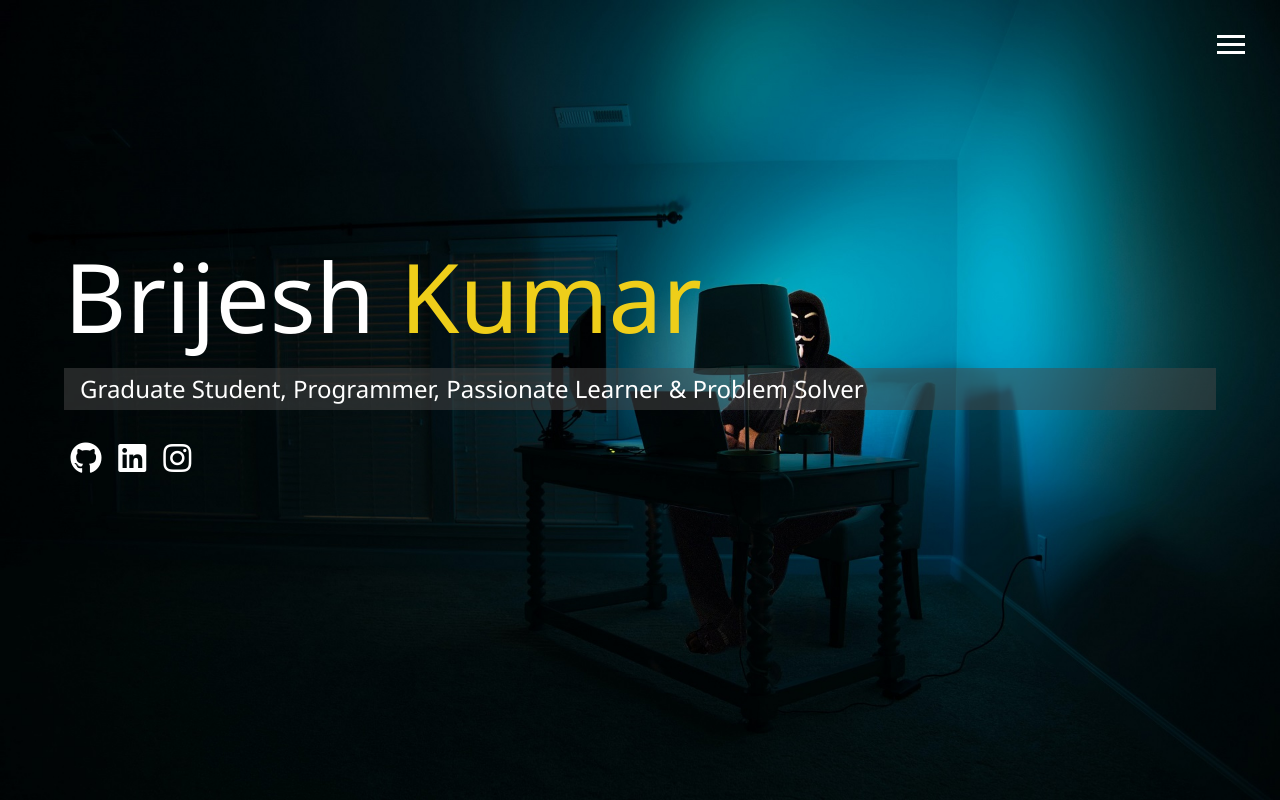
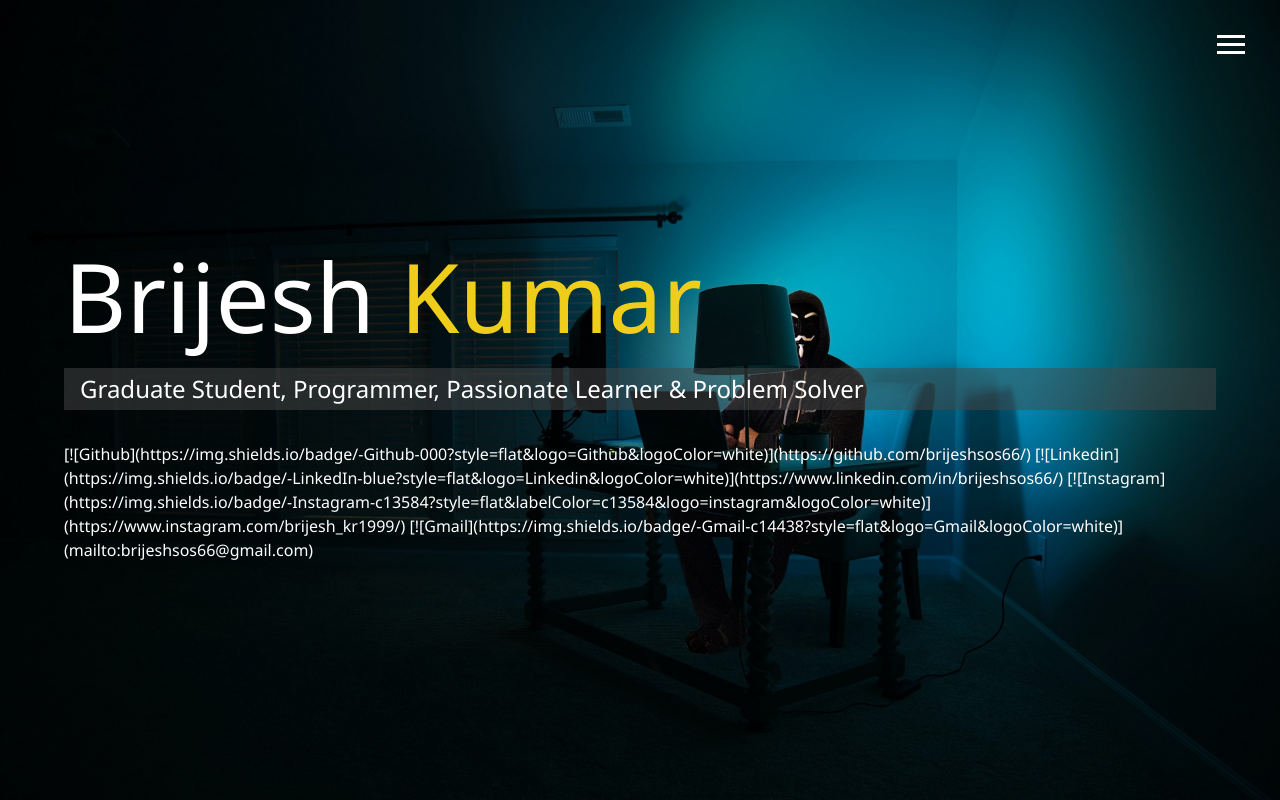
Before and after one commit to brijeshsos66/brijesh_portfolio, a website: page dist/index.html in a window 1280 px wide. Drawn offline with Linux system fonts and the light colour scheme.

Commit message:
contacts updated

```diff
--- a/dist/index.html
+++ b/dist/index.html
@@ -57,7 +57,7 @@
     <h2 class="sm-heading">
       Graduate Student, Programmer, Passionate Learner & Problem Solver
     </h2>
-    <div class="icons">
+    <!-- <div class="icons">
       <a href="#!">
         <i class="fab fa-github fa-2x"></i>
       </a>
@@ -67,7 +67,11 @@
       <a href="#!">
         <i class="fab fa-instagram fa-2x"></i>
       </a>
-    </div>
+    </div> -->
+    [![Github](https://img.shields.io/badge/-Github-000?style=flat&logo=Github&logoColor=white)](https://github.com/brijeshsos66/)
+    [![Linkedin](https://img.shields.io/badge/-LinkedIn-blue?style=flat&logo=Linkedin&logoColor=white)](https://www.linkedin.com/in/brijeshsos66/)
+    [![Instagram](https://img.shields.io/badge/-Instagram-c13584?style=flat&labelColor=c13584&logo=instagram&logoColor=white)](https://www.instagram.com/brijesh_kr1999/)
+    [![Gmail](https://img.shields.io/badge/-Gmail-c14438?style=flat&logo=Gmail&logoColor=white)](mailto:brijeshsos66@gmail.com)
   </main>
 
   <script src="js/main.js"></script>
```
Also changed, not shown: dist/contact.html (+2 -2 lines).
